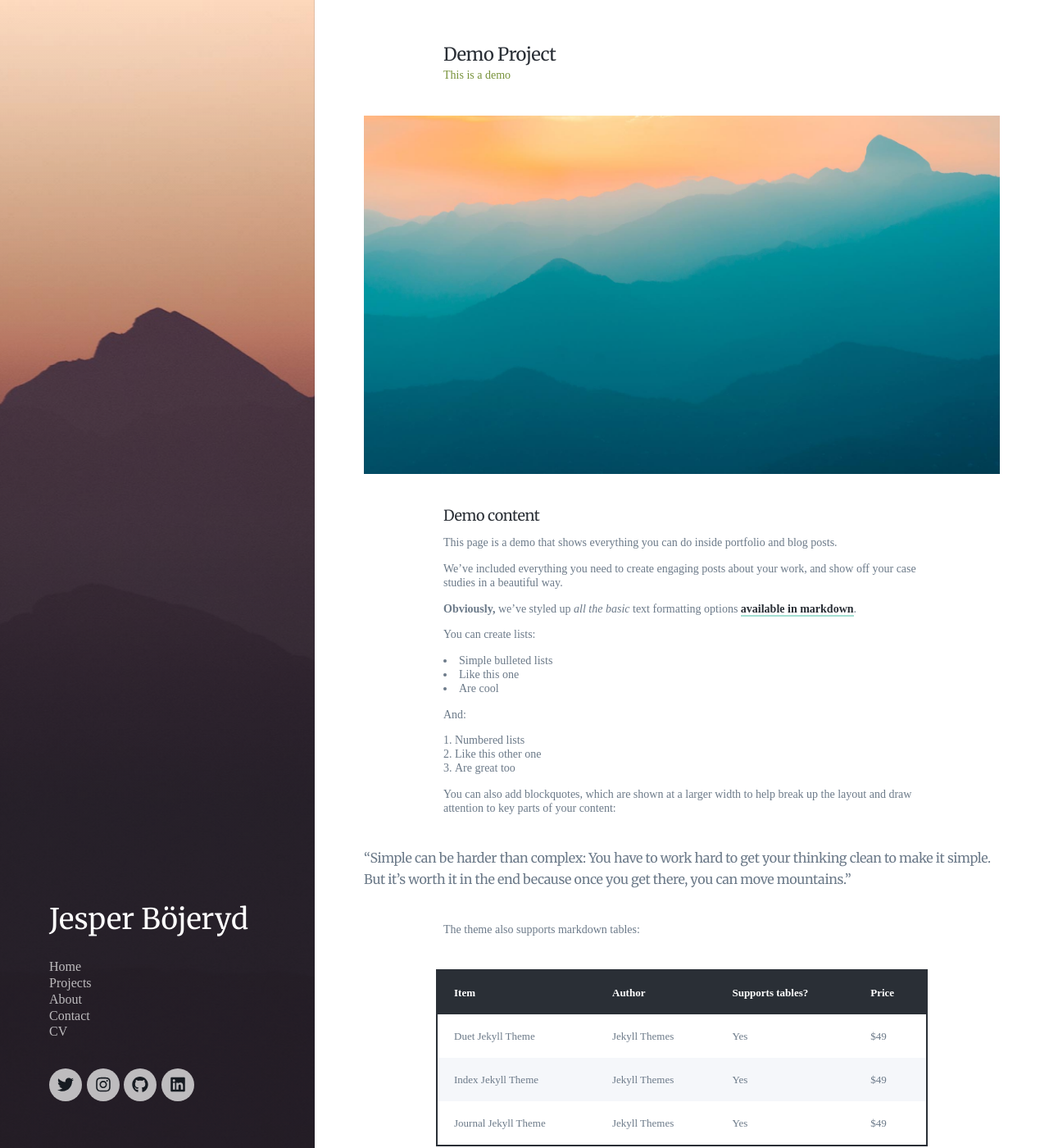
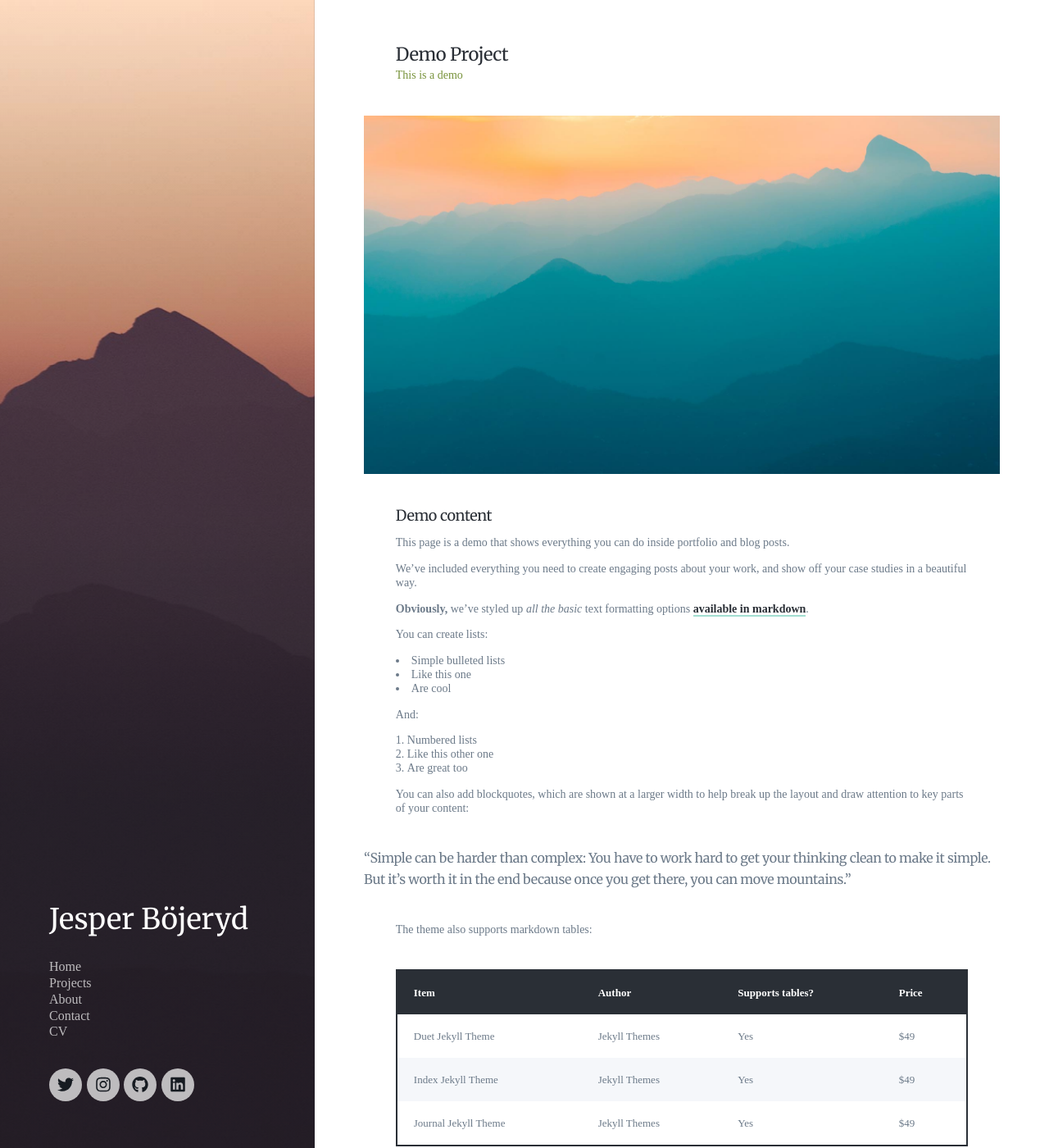
Before and after one commit to bojeryd91/bojeryd91.github.io, a Jekyll site: the page built from _projects/2018-06-30-demo-project.md, in a window 1280 px wide and 1400 px high. Shown: the whole window at 82% size. Built offline with Jekyll 4.4.1, drawn with Linux system fonts in a browser that asks for light colours; nearby versions of some CDN libraries; some web fonts are replaced.

Commit message:
Update _content.scss

```diff
--- a/_sass/_includes/_content.scss
+++ b/_sass/_includes/_content.scss
@@ -27,11 +27,11 @@
 		}
 
 		@include mq(laptop) {
-			max-width: 75%;
+			max-width: 90%;
 		}
 
 		@include mq(desktop) {
-			max-width: 70%;
+			max-width: 90%;
 		}
 	}
 
@@ -77,11 +77,11 @@
 		}
 
 		@include mq(laptop) {
-			max-width: 75%;
+			max-width: 90%;
 		}
 
 		@include mq(desktop) {
-			max-width: 70%;
+			max-width: 90%;
 		}
 	}
 
@@ -106,11 +106,11 @@
 		}
 
 		@include mq(laptop) {
-			max-width: 75%;
+			max-width: 90%;
 		}
 
 		@include mq(desktop) {
-			max-width: 70%;
+			max-width: 90%;
 		}
 	}
 
@@ -156,11 +156,11 @@
 
 		@include mq(laptop) {
 			margin: 40px auto;
-			max-width: 75%;
+			max-width: 90%;
 		}
 
 		@include mq(desktop) {
-			max-width: 70%;
+			max-width: 90%;
 		}
 	}
 
```
